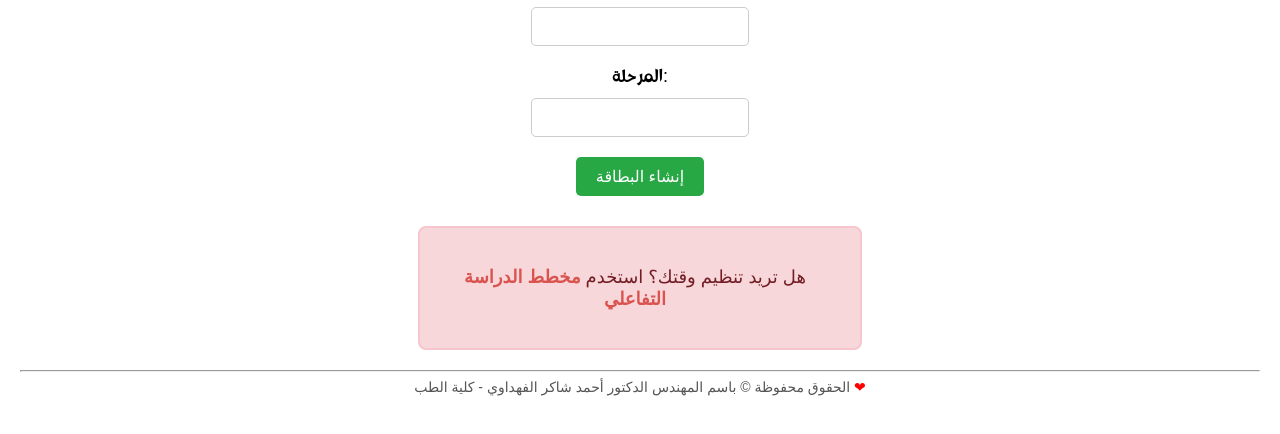
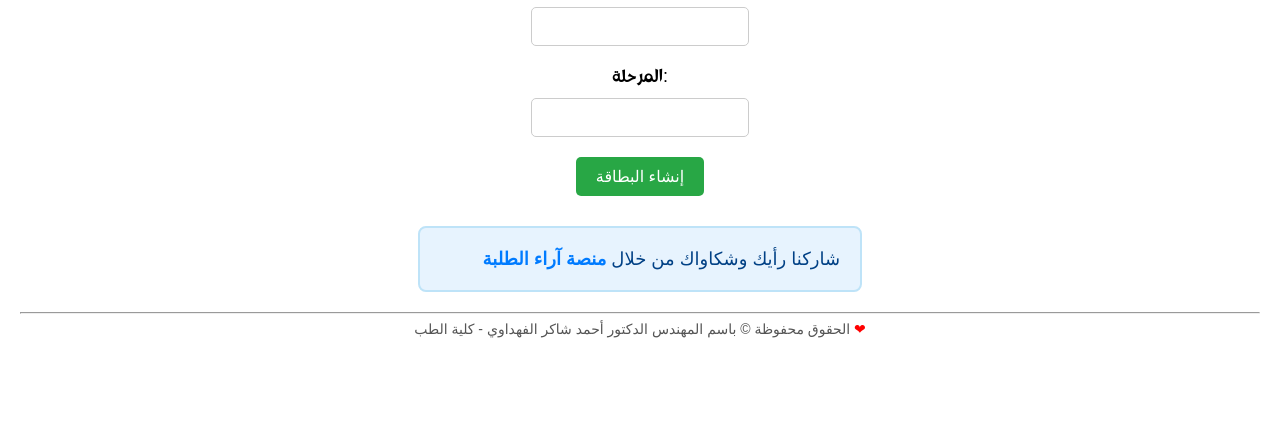
Before and after one commit to DrAhmed020/student-id-card, a plain HTML site: page index.html in a window 1280 px wide. Shown: the part 106-540 px from the top of the page. Drawn offline with Linux system fonts and the light colour scheme.

Commit message:
Update index.html

```diff
--- a/index.html
+++ b/index.html
@@ -88,8 +88,8 @@
             margin-bottom: 20px;
         }
         .advertisement {
-            background-color: #f8d7da;
-            border: 2px solid #f5c6cb;
+            background-color: #e7f3fe;
+            border: 2px solid #bee3f8;
             padding: 20px;
             border-radius: 8px;
             margin-top: 30px;
@@ -100,22 +100,24 @@
             margin-left: auto;
             margin-right: auto;
             cursor: pointer;
+            transition: background-color 0.3s;
         }
         .advertisement:hover {
-            background-color: #f5c6cb;
+            background-color: #d8ebf9;
         }
         .advertisement i {
             font-size: 24px;
-            color: #d9534f;
+            color: #007BFF;
             margin-left: 10px;
         }
         .advertisement p {
             font-size: 18px;
-            color: #721c24;
+            color: #004085;
+            margin: 0;
         }
         .advertisement a {
             text-decoration: none;
-            color: #d9534f;
+            color: #007BFF;
             font-weight: bold;
         }
     </style>
@@ -143,10 +145,10 @@
     <!-- صورة البطاقة التي تظهر بعد إنشاء البطاقة -->
     <canvas id="studentCard"></canvas>
 
-    <!-- إعلان مخطط الدراسة التفاعلي -->
-    <div class="advertisement" onclick="window.open('ads.html', '_blank')">
-        <p>هل تريد تنظيم وقتك؟ استخدم <a href="ads.html" target="_blank">مخطط الدراسة التفاعلي</a></p>
-        <i class="fas fa-bullhorn"></i>
+    <!-- إعلان منصة آراء الطلبة وشكاواهم ومقترحاتهم -->
+    <div class="advertisement" onclick="window.location.href='/'">
+        <i class="fas fa-comments"></i>
+        <p>شاركنا رأيك وشكاواك من خلال <a href="/">منصة آراء الطلبة</a></p>
     </div>
 
     <footer>
```
